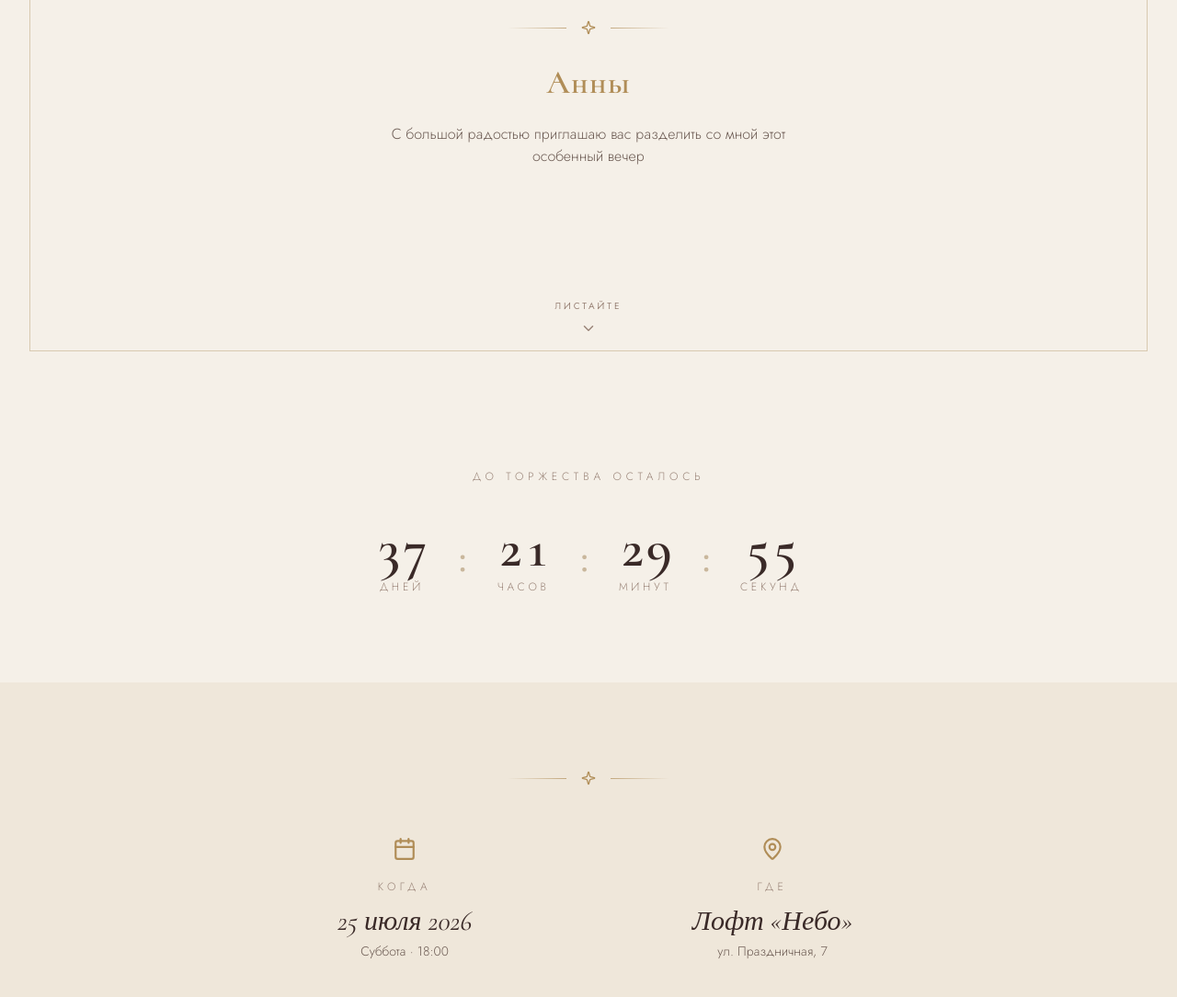
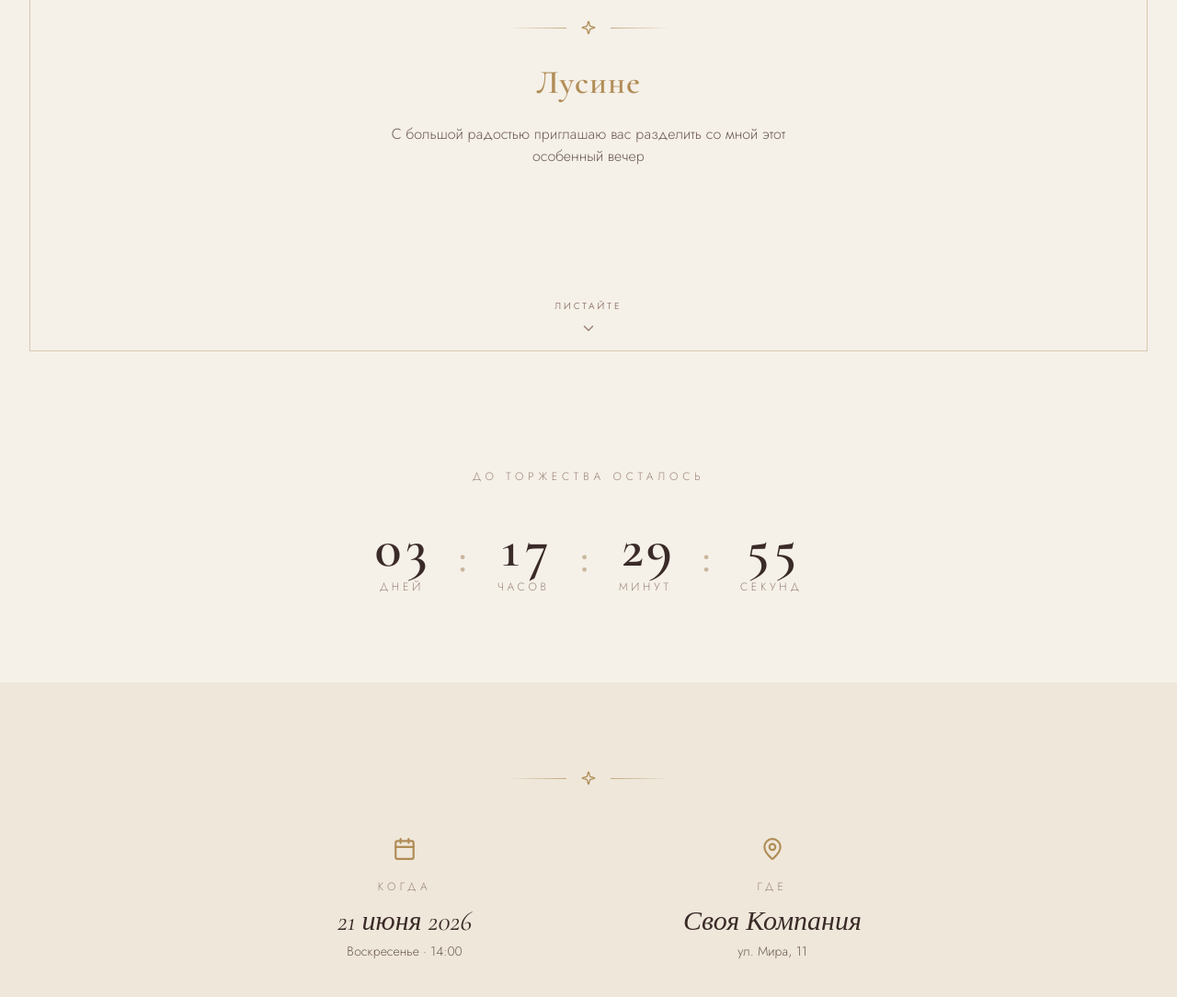
Before and after one commit to pr-poehali-dev/birthday-invitation-creation-3, a React (Vite) app: page / in a window 1280 px wide. Shown: the part 386-1470 px from the top of the page at 92% size. Built offline with nearby package versions, Linux system fonts and the light colour scheme.

Commit message:
Birthday party: Lusine's celebration 06.21

```diff
--- a/src/pages/Index.tsx
+++ b/src/pages/Index.tsx
@@ -1,7 +1,7 @@
 import { useState, useEffect } from 'react';
 import Icon from '@/components/ui/icon';
 
-const PARTY_DATE = new Date('2026-07-25T18:00:00');
+const PARTY_DATE = new Date('2026-06-21T14:00:00');
 
 const GALLERY = [
   'https://cdn.poehali.dev/projects/a8a0c233-7f88-4be8-aee5-87dd4f629653/files/1afe8ec7-6fcb-4549-8c8e-17ce1272d3ff.jpg',
@@ -76,7 +76,7 @@ const Index = () => {
           className="animate-fade-in mt-8 font-display text-3xl font-semibold tracking-wide text-[#B08D57] md:text-4xl"
           style={{ animationDelay: '0.3s', opacity: 0 }}
         >
-          Анны
+          Лусине
         </p>
 
         <p
@@ -125,16 +125,16 @@ const Index = () => {
               <h3 className="mt-5 font-body text-xs font-light uppercase tracking-[0.35em] text-[#9A8478]">
                 Когда
               </h3>
-              <p className="mt-3 font-heading text-3xl font-medium italic text-[#3A2A28]">25 июля 2026</p>
-              <p className="mt-1 font-body text-sm font-light text-[#6B5A52]">Суббота · 18:00</p>
+              <p className="mt-3 font-heading text-3xl font-medium italic text-[#3A2A28]">21 июня 2026</p>
+              <p className="mt-1 font-body text-sm font-light text-[#6B5A52]">Воскресенье · 14:00</p>
             </div>
             <div>
               <Icon name="MapPin" size={26} className="mx-auto text-[#B08D57]" />
               <h3 className="mt-5 font-body text-xs font-light uppercase tracking-[0.35em] text-[#9A8478]">
                 Где
               </h3>
-              <p className="mt-3 font-heading text-3xl font-medium italic text-[#3A2A28]">Лофт «Небо»</p>
-              <p className="mt-1 font-body text-sm font-light text-[#6B5A52]">ул. Праздничная, 7</p>
+              <p className="mt-3 font-heading text-3xl font-medium italic text-[#3A2A28]">Своя Компания</p>
+              <p className="mt-1 font-body text-sm font-light text-[#6B5A52]">ул. Мира, 11</p>
             </div>
           </div>
         </div>
```
